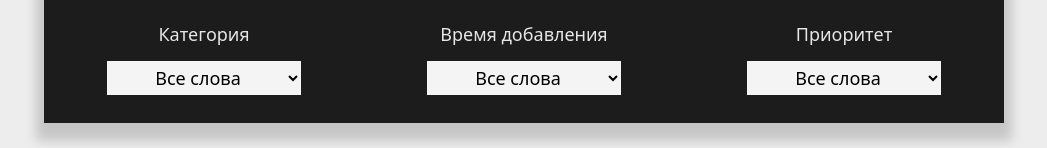
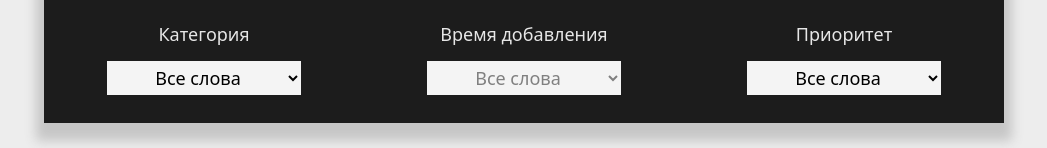
Before and after one commit to domnin997/World-of-words-deployed, a React (Create React App) app: page / in a window 1280 px wide. Both pictures are taken after a click on the element "Учить слова". Shown: the part 439-587 px from the top of the page, without its empty margins (116-1163 px from the left). Built offline with nearby package versions, Linux system fonts and the light colour scheme.

Commit message:
Pre-deployment commit

```diff
--- a/src/components/app-search-panel/app-search-panel.js
+++ b/src/components/app-search-panel/app-search-panel.js
@@ -74,7 +74,7 @@ class SearchPanel extends Component {
                         </Col>
                         <Col className='filter'>
                             <div>Время добавления</div>
-                            <select disabled={this.props.disableMode}>
+                            <select disabled={true}>
                                 <option>Все слова</option>
                                 <option>Менее недели назад</option>
                                 <option>От одной до двух недель</option>
--- a/src/components/app-words-slider/app-words-slider.css
+++ b/src/components/app-words-slider/app-words-slider.css
@@ -11,6 +11,7 @@
   width: 60%;
   min-height: 200px;
   background-color: rgb(232, 232, 232);
+  border-radius: 7px;
   margin: 0 auto;
   position: absolute;
   top: 50%;
--- a/src/components/app-words-slider/app-words-slider.sass
+++ b/src/components/app-words-slider/app-words-slider.sass
@@ -12,6 +12,7 @@ $mainBlue: rgb(0, 238, 255)
         width: 60%
         min-height: 200px
         background-color: rgb(232, 232, 232)
+        border-radius: 7px
         margin: 0 auto
         position: absolute
         top: 50%
```
